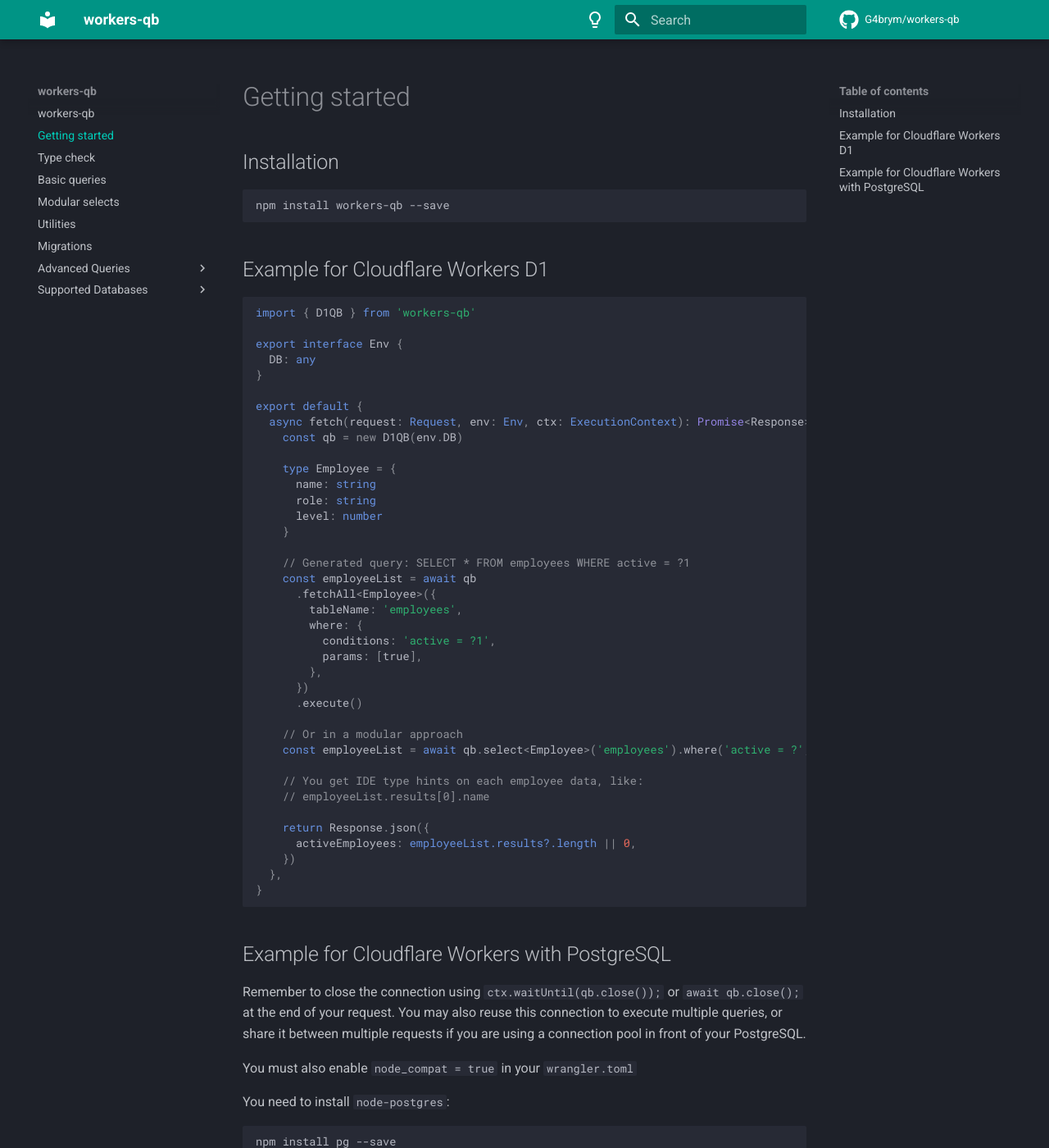
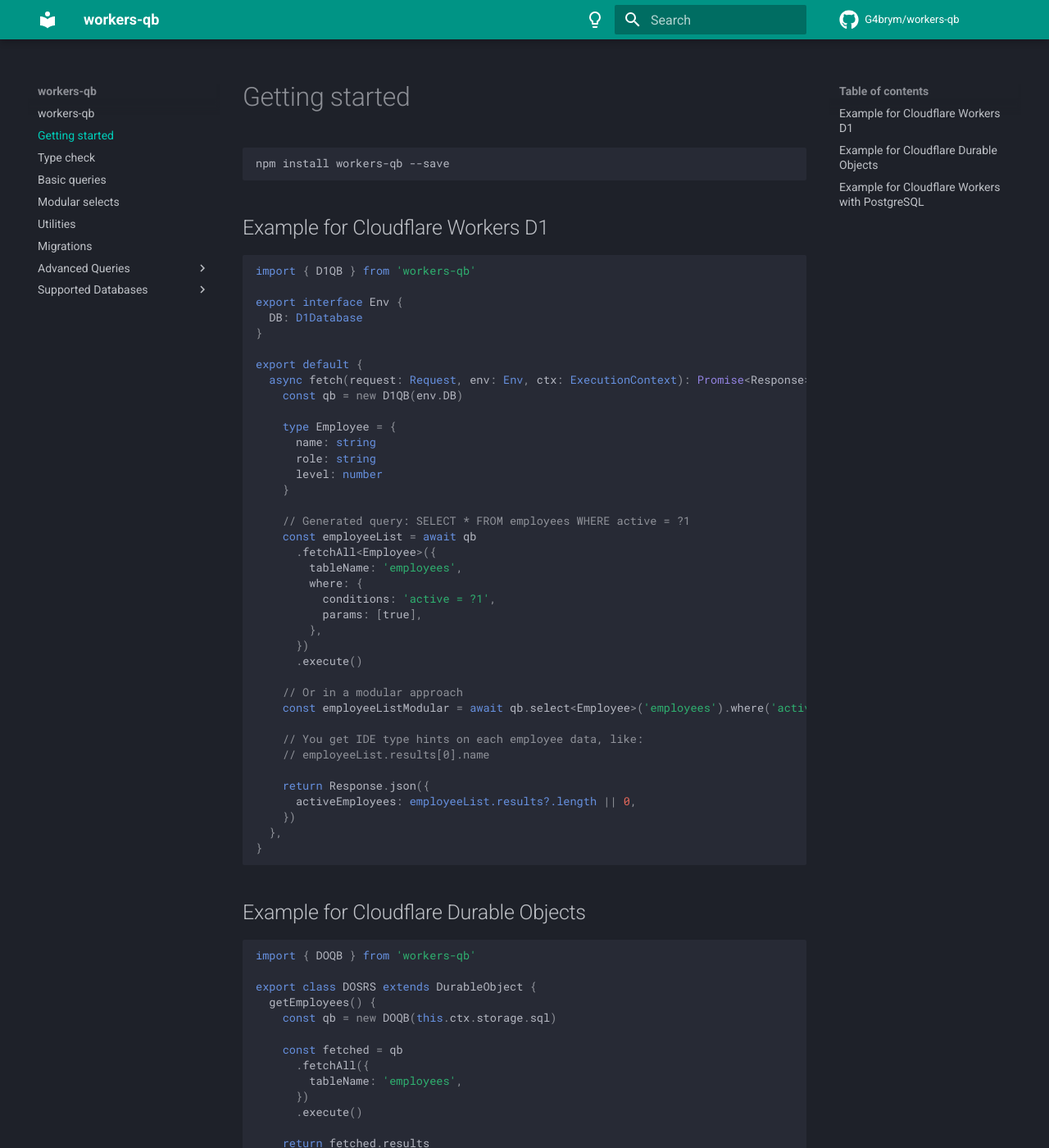
Before and after one commit to G4brym/workers-qb, an MkDocs documentation site: the page built from docs/pages/getting-started.md, in a window 1280 px wide and 1400 px high. Shown: the whole window at 82% size. Built offline with MkDocs 1.6.1 and Material for MkDocs 9.7.7, drawn with Linux system fonts in a browser that asks for light colours; comment, search, counter and statistics services are not loaded.

Commit message:
Update docs

````diff
--- a/docs/pages/getting-started.md
+++ b/docs/pages/getting-started.md
@@ -1,4 +1,3 @@
-## Installation
 
 ```
 npm install workers-qb --save
@@ -10,7 +9,7 @@ npm install workers-qb --save
 import { D1QB } from 'workers-qb'
 
 export interface Env {
-  DB: any
+  DB: D1Database
 }
 
 export default {
@@ -35,7 +34,7 @@ export default {
       .execute()
 
     // Or in a modular approach
-    const employeeList = await qb.select<Employee>('employees').where('active = ?', true).execute()
+    const employeeListModular = await qb.select<Employee>('employees').where('active = ?', true).execute()
 
     // You get IDE type hints on each employee data, like:
     // employeeList.results[0].name
@@ -44,6 +43,26 @@ export default {
       activeEmployees: employeeList.results?.length || 0,
     })
   },
+}
+```
+
+## Example for Cloudflare Durable Objects
+
+```ts
+import { DOQB } from 'workers-qb'
+
+export class DOSRS extends DurableObject {
+  getEmployees() {
+    const qb = new DOQB(this.ctx.storage.sql)
+
+    const fetched = qb
+      .fetchAll({
+        tableName: 'employees',
+      })
+      .execute()
+
+    return fetched.results
+  }
 }
 ```
 
````
Also changed, not shown: docs/pages/databases/cloudflare-d1.md (+2 -2 lines), docs/pages/index.md (+3 -2 lines), README.md.
